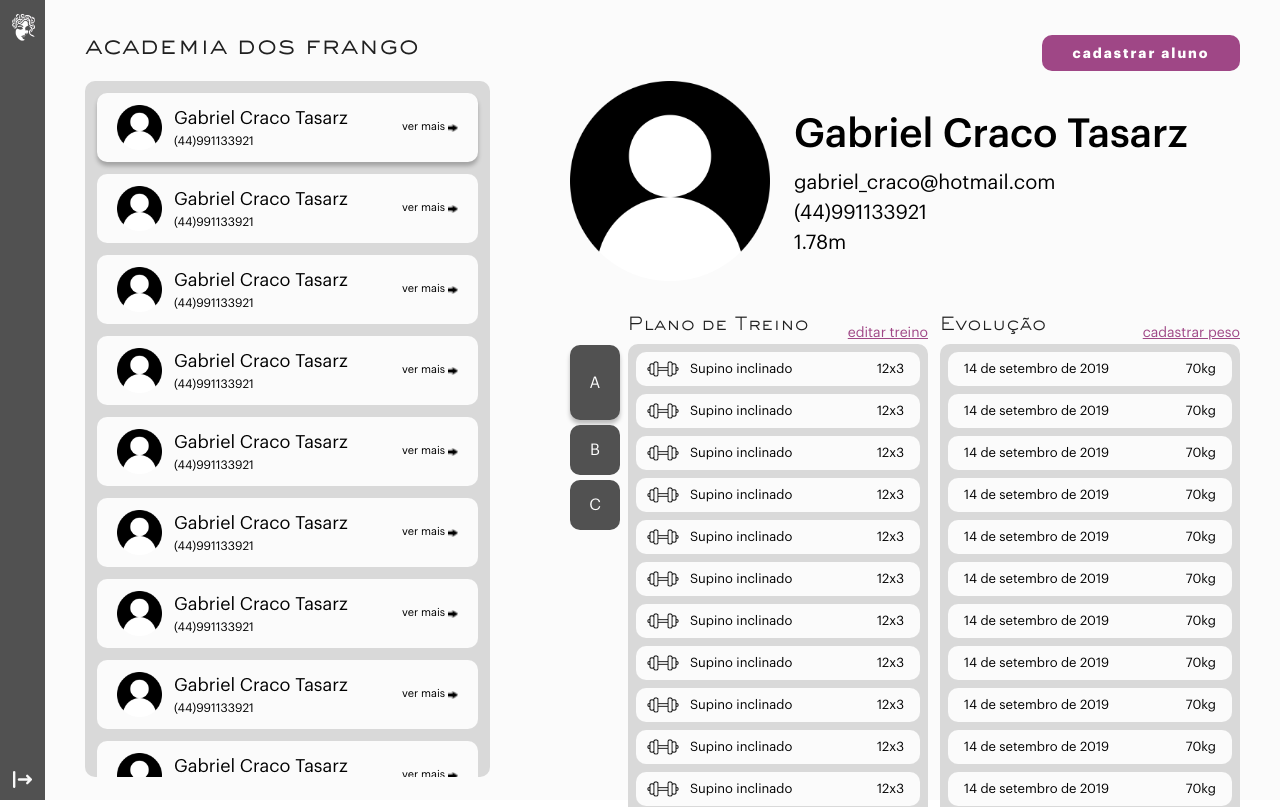
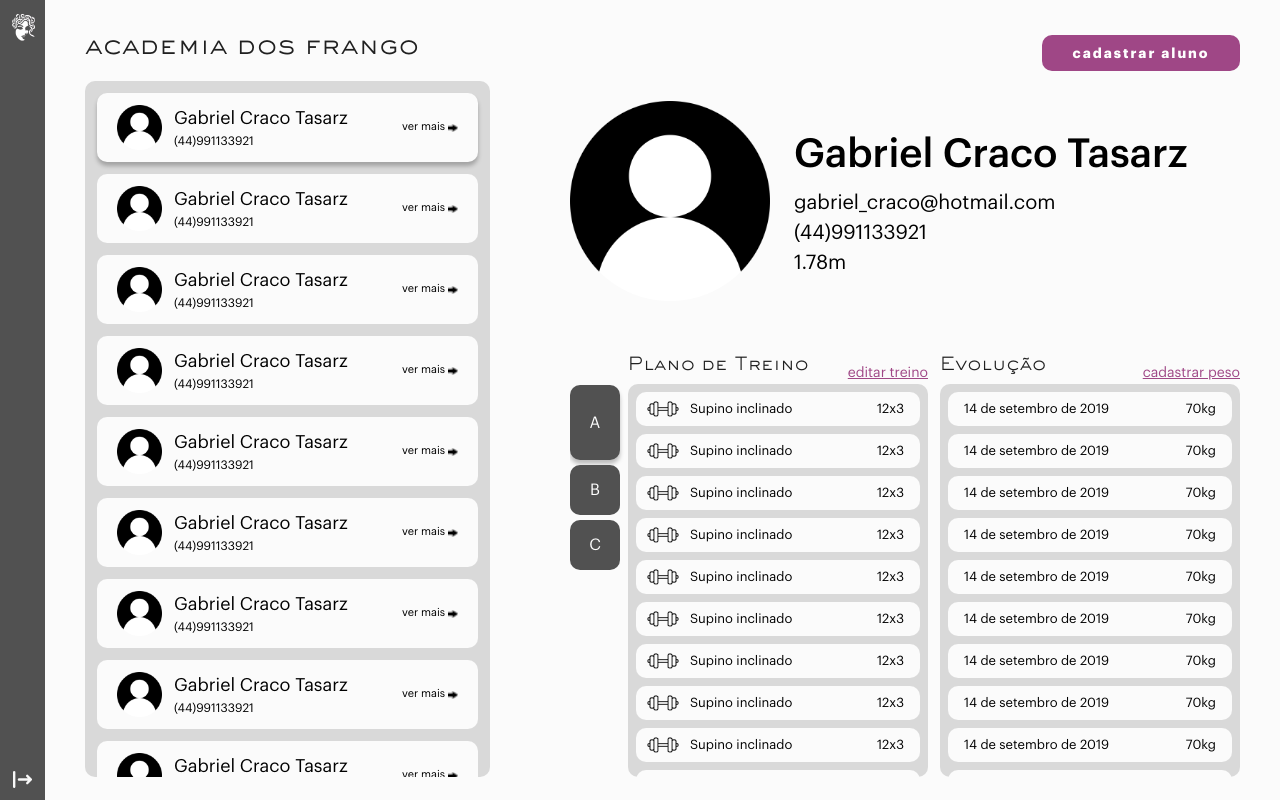
Before and after one commit to cracogabriel/meduza-portal, a React (Create React App) app: page /home in a window 1280 px wide. Shown: the top 807 px of the page. Built offline with nearby package versions, Linux system fonts and the light colour scheme.

Commit message:
fix: scroll height

```diff
--- a/src/views/home/components/details/components/workout/components/evolution/index.tsx
+++ b/src/views/home/components/details/components/workout/components/evolution/index.tsx
@@ -22,43 +22,15 @@ function Evolution() {
           <EvolutionData>
             <EvolutionInfo>14 de setembro de 2019</EvolutionInfo>
             <EvolutionInfo>70kg</EvolutionInfo>
-          </EvolutionData>{' '}
+          </EvolutionData>
           <EvolutionData>
             <EvolutionInfo>14 de setembro de 2019</EvolutionInfo>
             <EvolutionInfo>70kg</EvolutionInfo>
-          </EvolutionData>{' '}
+          </EvolutionData>
           <EvolutionData>
             <EvolutionInfo>14 de setembro de 2019</EvolutionInfo>
             <EvolutionInfo>70kg</EvolutionInfo>
-          </EvolutionData>{' '}
-          <EvolutionData>
-            <EvolutionInfo>14 de setembro de 2019</EvolutionInfo>
-            <EvolutionInfo>70kg</EvolutionInfo>
-          </EvolutionData>{' '}
-          <EvolutionData>
-            <EvolutionInfo>14 de setembro de 2019</EvolutionInfo>
-            <EvolutionInfo>70kg</EvolutionInfo>
-          </EvolutionData>{' '}
-          <EvolutionData>
-            <EvolutionInfo>14 de setembro de 2019</EvolutionInfo>
-            <EvolutionInfo>70kg</EvolutionInfo>
-          </EvolutionData>{' '}
-          <EvolutionData>
-            <EvolutionInfo>14 de setembro de 2019</EvolutionInfo>
-            <EvolutionInfo>70kg</EvolutionInfo>
-          </EvolutionData>{' '}
-          <EvolutionData>
-            <EvolutionInfo>14 de setembro de 2019</EvolutionInfo>
-            <EvolutionInfo>70kg</EvolutionInfo>
-          </EvolutionData>{' '}
-          <EvolutionData>
-            <EvolutionInfo>14 de setembro de 2019</EvolutionInfo>
-            <EvolutionInfo>70kg</EvolutionInfo>
-          </EvolutionData>{' '}
-          <EvolutionData>
-            <EvolutionInfo>14 de setembro de 2019</EvolutionInfo>
-            <EvolutionInfo>70kg</EvolutionInfo>
-          </EvolutionData>{' '}
+          </EvolutionData>
           <EvolutionData>
             <EvolutionInfo>14 de setembro de 2019</EvolutionInfo>
             <EvolutionInfo>70kg</EvolutionInfo>
--- a/src/views/home/components/details/components/workout/components/evolution/style.ts
+++ b/src/views/home/components/details/components/workout/components/evolution/style.ts
@@ -8,6 +8,7 @@ export const EvolutionContainer = styled.div`
   min-width: 300px;
   margin-top: 2em;
   flex-direction: column;
+
   @media screen and (min-width: ${breakpoints.xl}px) {
     max-width: 400px;
   }
@@ -58,7 +59,7 @@ export const EvolutionData = styled.div`
   padding: 0 16px;
   justify-content: space-between;
   flex-direction: row;
-  height: 34px;
+  height: 100%;
 
   &:first-child {
     margin-top: 8px;
--- a/src/views/home/components/details/components/workout/components/plan/style.ts
+++ b/src/views/home/components/details/components/workout/components/plan/style.ts
@@ -23,9 +23,8 @@ export const PlainBox = styled.div`
   width: 100%;
   background: #d9d9d9;
   border-radius: 10px;
-
   flex-direction: column;
-  overflow-y: scroll;
+  overflow: auto;
 
   ::-webkit-scrollbar {
     width: 4px;
@@ -88,6 +87,7 @@ export const SelectWorkountContainer = styled.div`
   display: flex;
   flex-direction: column;
   margin-top: 4em;
+  height: 100%;
 `
 export const PlainHeader = styled.div`
   display: flex;
--- a/src/views/home/components/details/components/workout/style.ts
+++ b/src/views/home/components/details/components/workout/style.ts
@@ -5,9 +5,11 @@ export const WorkoutContainer = styled.div`
   width: 100%;
   flex-direction: row;
   justify-content: space-between;
+  height: calc(100% - 240px);
 `
 
 export const WorkoutGroup = styled.div`
   display: flex;
+  height: 100%;
   width: 100%;
 `
--- a/src/views/home/components/details/style.ts
+++ b/src/views/home/components/details/style.ts
@@ -4,7 +4,9 @@ export const InfoContainer = styled.div`
   display: flex;
   margin-left: 80px;
   flex-direction: column;
+  width: 100%;
   height: 100%;
-  width: 100%;
+
   min-width: 670px;
+  overflow-y: hidden;
 `
```
